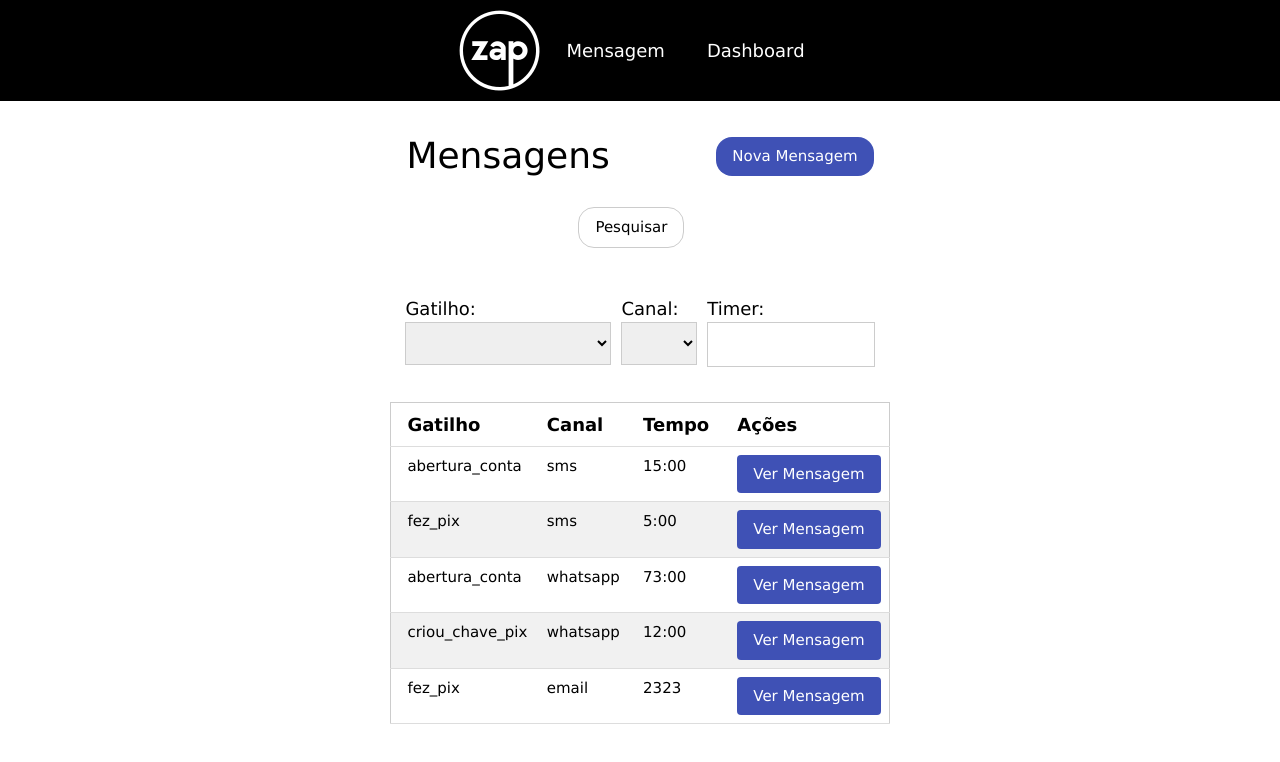
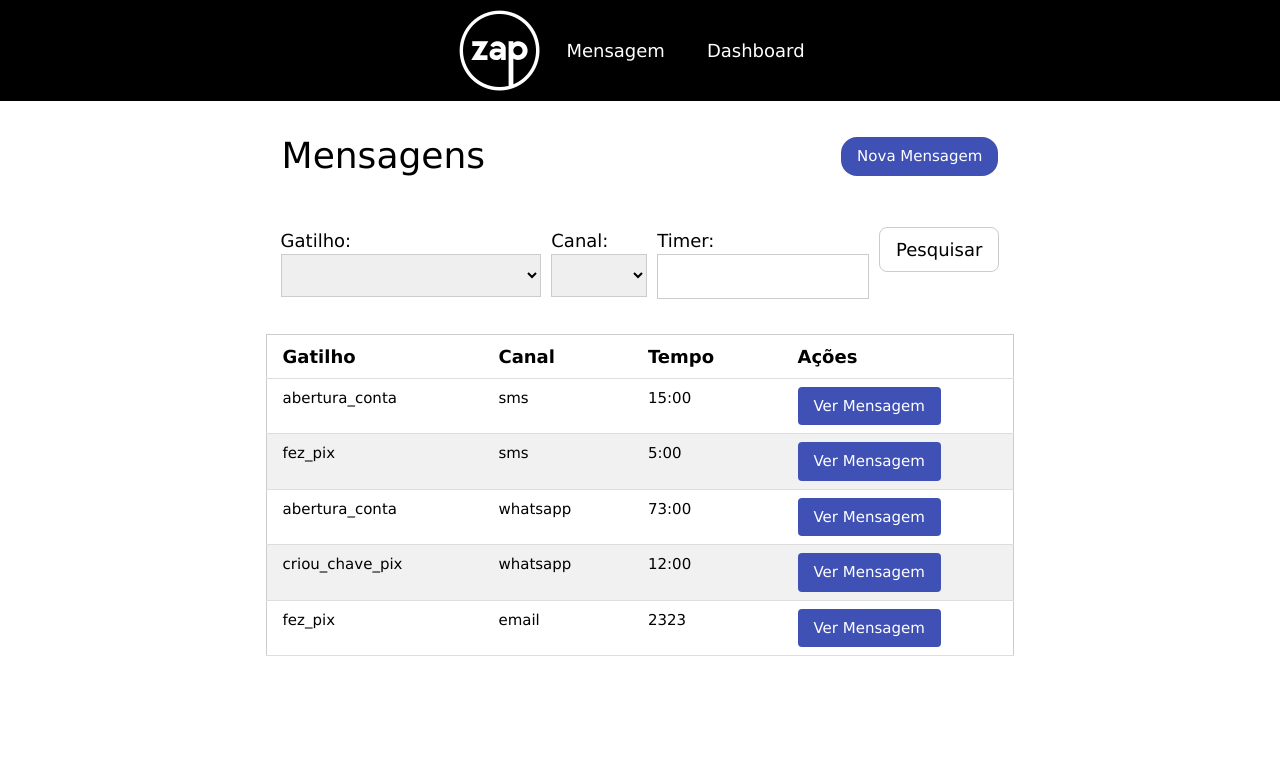
Before and after one commit to ciceroBSimoes/devinhouse_p2_zapsystem, a React (Create React App) app: page / in a window 1280 px wide. Shown: the top 762 px of the page. Built offline with nearby package versions, Linux system fonts and the light colour scheme; data requests are answered from the project's data file.

Commit message:
componentização do filtro

```diff
--- a/src/App.js
+++ b/src/App.js
@@ -1,64 +1,18 @@
-import React, { useState, useEffect } from "react";
+import React from "react";
 import { BrowserRouter as Router, Switch, Route } from "react-router-dom";
-import api from "./services/api";
 import Header from "./components/Header";
 import Dashboard from "./pages/Dashboard";
 import Home from "./pages/Home";
+import MessageForm from "./pages/MessageForm";
 
 const App = () => {
-  const [triggers, setTriggers] = useState([]);
-  const [channels, setChannels] = useState([]);
-  const [messages, setMessages] = useState([]);
-
-  const handleGetTriggers = async () => {
-    try {
-      const response = await api.get("/triggers");
-      setTriggers(response.data);
-    } catch (error) {
-      alert(error);
-    }
-  };
-  const handleGetChannels = async () => {
-    try {
-      const response = await api.get("/channels");
-      setChannels(response.data);
-    } catch (error) {
-      alert(error);
-    }
-  };
-  const handleGetMessages = async (trigger, channel, time) => {
-    try {
-      console.log(trigger, channel, time);
-      const response = await api.get(
-        `/messages?trigger_like=${trigger}&channel_like=${channel}&timer_like=${time}`
-      );
-      setMessages(response.data);
-    } catch (error) {
-      console.log(error);
-    }
-  };
-  useEffect(() => {
-    handleGetTriggers();
-    handleGetChannels();
-  }, []);
-
   return (
     <Router>
       <Header />
       <div className="w3-container">
         <Switch>
-          <Route
-            exact
-            path="/"
-            render={() => (
-              <Home
-                triggers={triggers}
-                channels={channels}
-                messages={messages}
-                handleGetMessages={handleGetMessages}
-              />
-            )}
-          />
+          <Route exact path="/" render={() => <Home />} />
+          <Route exact path="/message_form" render={() => <MessageForm />} />
           <Route exact path="/dashboard" render={() => <Dashboard />} />
         </Switch>
       </div>
--- /dev/null
+++ b/src/components/Filter/index.jsx
@@ -0,0 +1,78 @@
+import React, { useState } from "react";
+
+const Filter = ({
+  triggers,
+  channels,
+  setIsSearchRequest,
+  handleGetMessages,
+}) => {
+  const [query, setQuery] = useState({ trigger: "", channel: "", time: "" });
+  const handleSubmit = (e) => {
+    e.preventDefault();
+    const searchQuery = `trigger_like=${query.trigger}&channel_like=${query.channel}&timer_like=${query.time}`;
+    handleGetMessages(searchQuery);
+    setIsSearchRequest(true);
+  };
+
+  return (
+    <form onSubmit={handleSubmit} className="w3-container filter w3-large">
+      <div>
+        <label htmlFor="triggerSelect">Gatilho:</label>
+        <select
+          id="triggerSelect"
+          className="w3-select w3-border"
+          onChange={(e) => {
+            setQuery({ ...query, trigger: e.target.value });
+          }}
+        >
+          <option value=""></option>
+          {triggers.map((trigger) => (
+            <option key={trigger.id} value={trigger.name}>
+              {trigger.name}
+            </option>
+          ))}
+        </select>
+      </div>
+
+      <div>
+        <label htmlFor="channelSelect">Canal:</label>
+        <select
+          id="channelSelect"
+          className="w3-select w3-border"
+          onChange={(e) => {
+            setQuery({ ...query, channel: e.target.value });
+          }}
+        >
+          <option value=""></option>
+          {channels.map((channel) => (
+            <option key={channel.id} value={channel.name}>
+              {channel.name}
+            </option>
+          ))}
+        </select>
+      </div>
+
+      <div>
+        <label htmlFor="timerField">Timer:</label>
+        <input
+          type="text"
+          id="timerField"
+          className="w3-input w3-border"
+          onChange={(e) => {
+            setQuery({ ...query, time: e.target.value });
+          }}
+        />
+      </div>
+      <div>
+        <button
+          type="submit"
+          className="w3-right w3-button w3-border w3-round-large"
+        >
+          Pesquisar
+        </button>
+      </div>
+    </form>
+  );
+};
+
+export default Filter;
--- a/src/components/Header/index.jsx
+++ b/src/components/Header/index.jsx
@@ -7,12 +7,12 @@ const Header = () => {
     <div className="w3-bar w3-black menu">
       <img src={logo} alt="logo" />
       <nav className="w3-large">
-        <span className="w3-bar-item w3-button">
-          <Link to="/">Mensagem</Link>
-        </span>
-        <span className="w3-bar-item w3-button">
-          <Link to="/dashboard">Dashboard</Link>
-        </span>
+        <Link to="/">
+          <span className="w3-bar-item w3-button">Mensagem</span>
+        </Link>
+        <Link to="/dashboard">
+          <span className="w3-bar-item w3-button">Dashboard</span>
+        </Link>
       </nav>
     </div>
   );
--- a/src/index.css
+++ b/src/index.css
@@ -14,9 +14,10 @@
 
 .filter {
   display: flex;
-  justify-content: stretch;
+  justify-content: space-between;
+  width: 60%;
   padding: 10px;
-  margin: 10px 0;
+  margin: 20px auto;
 }
 .filter div {
   display: flex;
@@ -24,10 +25,10 @@
   margin: 5px;
 }
 .main {
-  width: 40%;
+  width: 60%;
   margin: 20px auto;
 }
 .table {
-  width: 40%;
+  width: 60%;
   margin: 20px auto;
 }
--- a/src/pages/Home/index.jsx
+++ b/src/pages/Home/index.jsx
@@ -1,77 +1,67 @@
 import React, { useEffect, useState } from "react";
+import { Link } from "react-router-dom";
 import MessagesTable from "../../components/MessagesTable";
+import Filter from "../../components/Filter";
+import api from "../../services/api";
 
-const Home = ({ triggers, channels, messages, handleGetMessages }) => {
-  const [query, setQuery] = useState({ trigger: "", channel: "", time: "" });
+const Home = () => {
+  const [triggers, setTriggers] = useState([]);
+  const [channels, setChannels] = useState([]);
+  const [messages, setMessages] = useState([]);
+  const [isSearchRequest, setIsSearchRequest] = useState(false);
 
+  const handleGetTriggers = async () => {
+    try {
+      const response = await api.get("/triggers");
+      setTriggers(response.data);
+    } catch (error) {
+      console.log(error);
+    }
+  };
+  const handleGetChannels = async () => {
+    try {
+      const response = await api.get("/channels");
+      setChannels(response.data);
+    } catch (error) {
+      console.log(error);
+    }
+  };
+  const handleGetMessages = async (searchQuery) => {
+    try {
+      const response = await api.get(`/messages?${searchQuery}`);
+      setMessages(response.data);
+    } catch (error) {
+      console.log(error);
+    }
+  };
   useEffect(() => {
-    console.log(query);
-    handleGetMessages(query.trigger, query.channel, query.time);
-  }, [query]);
+    {
+      isSearchRequest === false && handleGetTriggers();
+      handleGetChannels();
+    }
+    handleGetMessages();
+  }, []);
 
   return (
     <>
       <div className="main">
         <div className="w3-bar w3-margin-bottom">
           <span className="w3-bar-item w3-xxlarge">Mensagens</span>
-          <button className="w3-margin w3-bar-item w3-right w3-button w3-indigo w3-round-xlarge">
-            Nova Mensagem
-          </button>
-          <button className="w3-margin w3-bar-item w3-right w3-button w3-border w3-round-xlarge">
-            Pesquisar
-          </button>
+          <Link to="/message_form">
+            <button className="w3-margin w3-bar-item w3-right w3-button w3-indigo w3-round-xlarge">
+              Nova Mensagem
+            </button>
+          </Link>
         </div>
+      </div>
 
-        <form className="w3-container filter w3-large">
-          <div>
-            <label htmlFor="triggerSelect">Gatilho:</label>
-            <select
-              id="triggerSelect"
-              className="w3-select w3-border"
-              onChange={(e) => {
-                setQuery({ ...query, trigger: e.target.value });
-              }}
-            >
-              <option value=""></option>
-              {triggers.map((trigger) => (
-                <option key={trigger.id} value={trigger.name}>
-                  {trigger.name}
-                </option>
-              ))}
-            </select>
-          </div>
-
-          <div>
-            <label htmlFor="channelSelect">Canal:</label>
-            <select
-              id="channelSelect"
-              className="w3-select w3-border"
-              onChange={(e) => {
-                setQuery({ ...query, channel: e.target.value });
-              }}
-            >
-              <option value=""></option>
-              {channels.map((channel) => (
-                <option key={channel.id} value={channel.name}>
-                  {channel.name}
-                </option>
-              ))}
-            </select>
-          </div>
-
-          <div>
-            <label htmlFor="timerField">Timer:</label>
-            <input
-              type="text"
-              id="timerField"
-              className="w3-input w3-border"
-              onChange={(e) => {
-                setQuery({ ...query, time: e.target.value });
-              }}
-            />
-          </div>
-        </form>
-      </div>
+      <Filter
+        triggers={triggers}
+        channels={channels}
+        isSearchRequest={isSearchRequest}
+        setIsSearchRequest={setIsSearchRequest}
+        handleGetMessages={handleGetMessages}
+      />
       <MessagesTable messages={messages} />
     </>
   );
--- /dev/null
+++ b/src/pages/MessageForm/index.jsx
@@ -0,0 +1,7 @@
+import React from "react";
+
+const MessageForm = () => {
+  return <h1>CADASTRO</h1>;
+};
+
+export default MessageForm;
```
Also changed, not shown: src/pages/Form/index.jsx (deleted).
